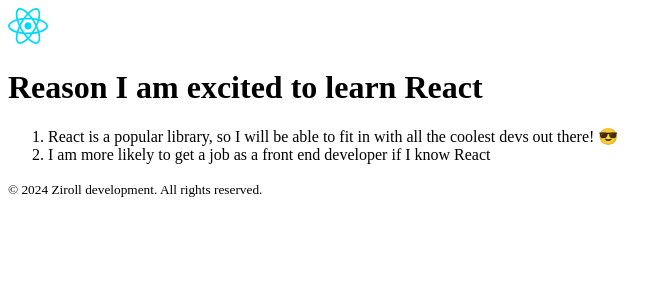
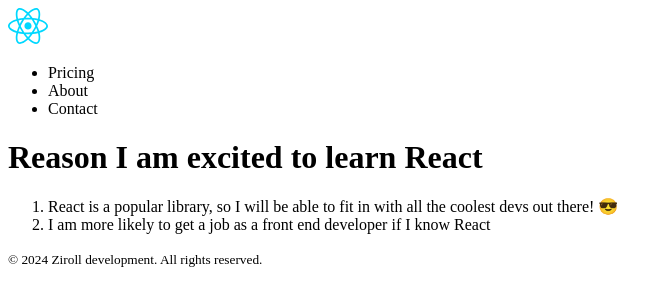
Before and after one commit to njgarg22/ReactFacts, a React (Vite) app: page / in a window 1280 px wide. Shown: the top 306 px of the page, without its empty margins (0-672 px from the left). Built offline with nearby package versions, Linux system fonts and the light colour scheme.

Commit message:
Nav challenge

```diff
--- a/src/index.jsx
+++ b/src/index.jsx
@@ -1,10 +1,23 @@
 import { createRoot } from "react-dom/client"
 const root = createRoot(document.getElementById("root"))
 
+/**
+ * Challenge:
+ *
+ * - Add a `nav` > `ul` > `li` (x3). The 3 items should say:
+ *   "Pricing", "About", and "Contact"
+ */
 function Header() {
     return (
             <header>
                 <img src="src/assets/react.svg" width="40px" alt="React logo" />
+                <nav>
+                    <ul>
+                        <li>Pricing</li>
+                        <li>About</li>
+                        <li>Contact</li>
+                    </ul>
+                </nav>
             </header>
     )
 }
```
